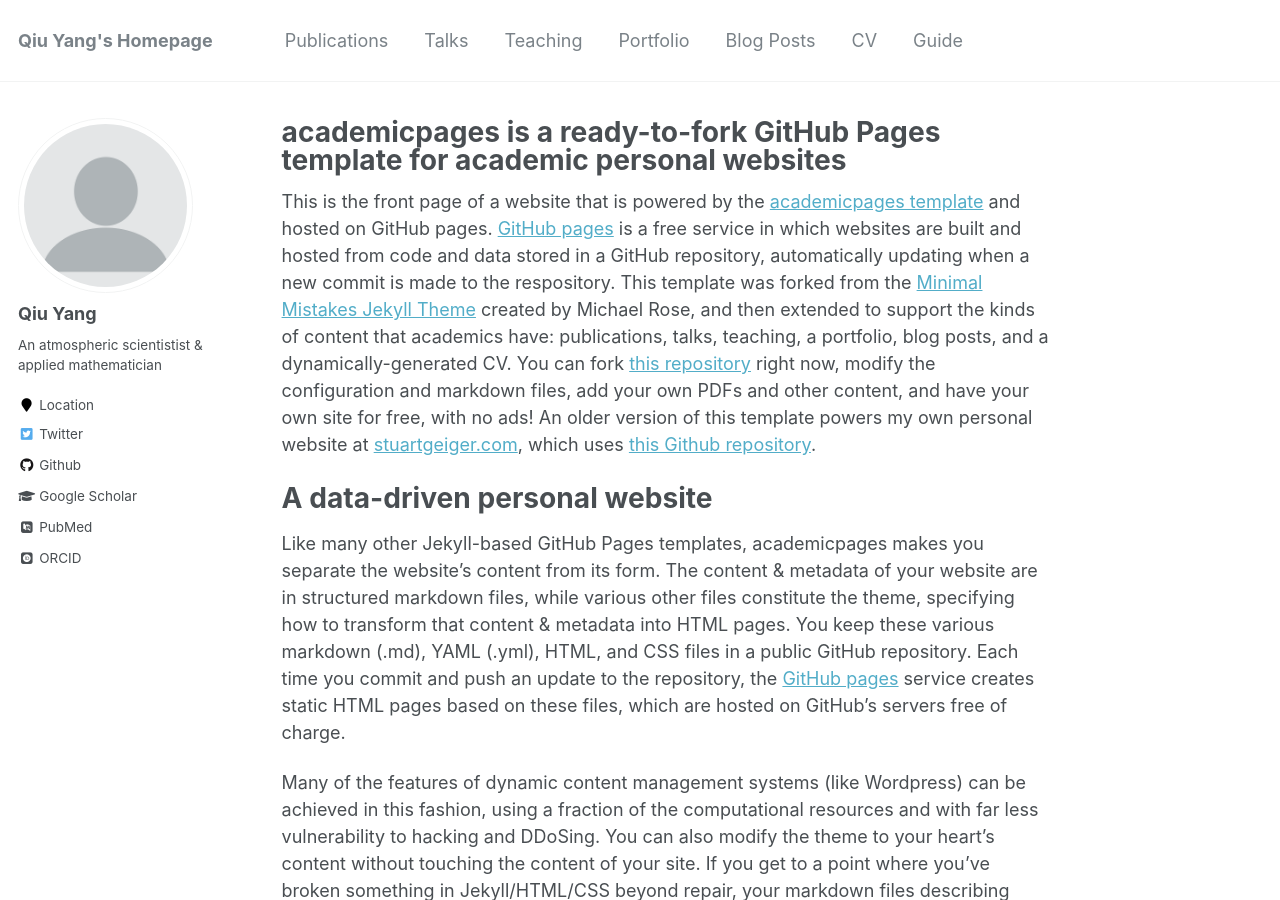
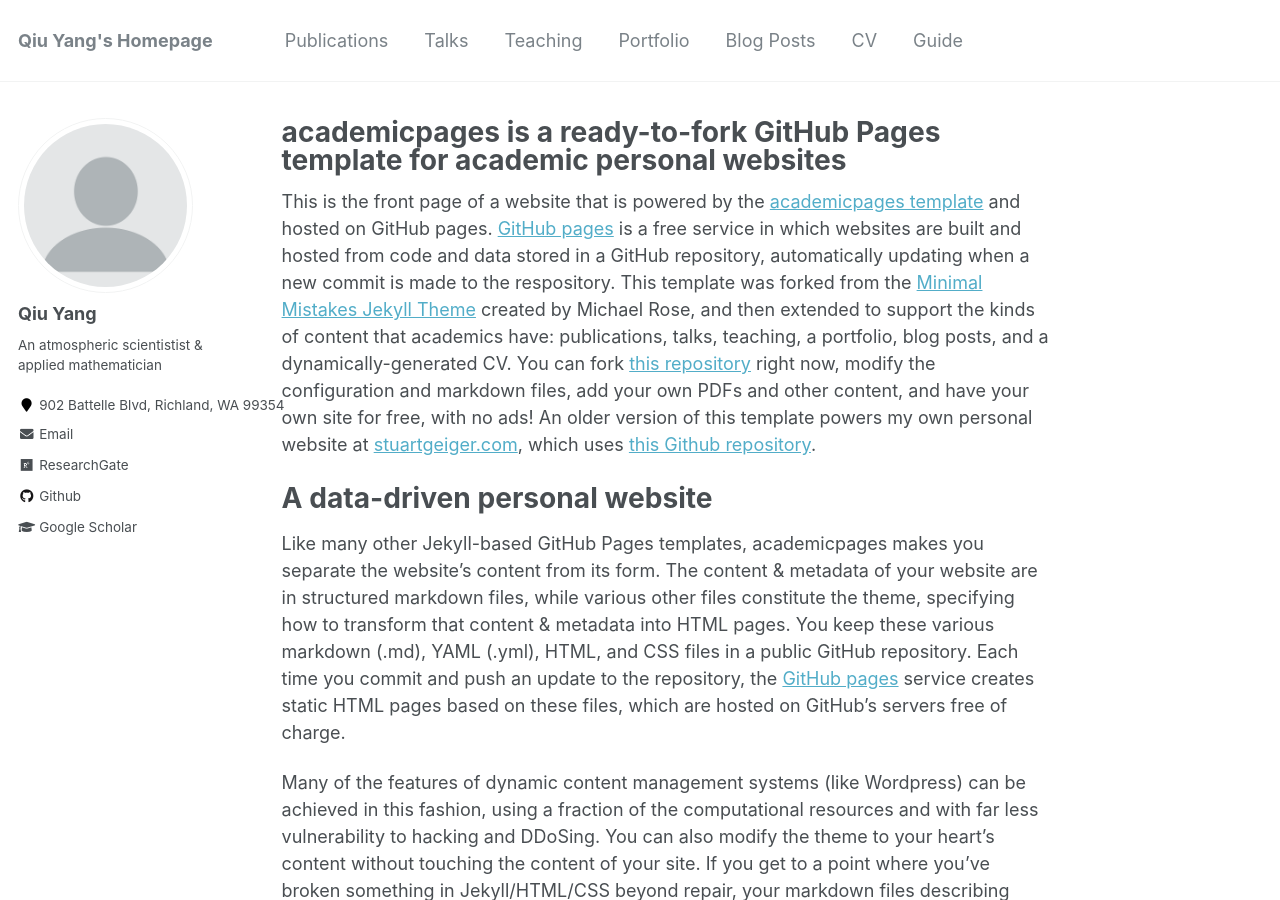
Before and after one commit to qiuyang50/qiuyang50.github.io, a Jekyll site: the page built from _pages/about.md, in a window 1280 px wide and 900 px high. Built offline with Jekyll 4.4.1, drawn with Linux system fonts in a browser that asks for light colours; some web fonts are replaced.

Commit message:
Update _config.yml

```diff
--- a/_config.yml
+++ b/_config.yml
@@ -83,12 +83,12 @@
   name             : "Qiu Yang"
   avatar           : "profile.png"
   bio              : "An atmospheric scientistist & applied mathematician"
-  location         : "Location"
+  location         : "902 Battelle Blvd, Richland, WA 99354"
   employer         :
-  pubmed           : "https://www.ncbi.nlm.nih.gov/pubmed/?term=john+snow"
-  googlescholar    : "http://yourfullgooglescholarurl.com"
-  email            :
-  researchgate     :  # example: "https://www.researchgate.net/profile/yourprofile"
+  pubmed           :
+  googlescholar    : "https://scholar.google.com/citations?hl=en&user=MzMRC04AAAAJ"
+  email            : "qiuyang50@gmail.com"
+  researchgate     : "https://www.researchgate.net/profile/Qiu_Yang4"
   uri              :
   bitbucket        :
   codepen          :
@@ -96,20 +96,20 @@
   flickr           :
   facebook         :
   foursquare       :
-  github           : "academicpages"
+  github           : "https://github.com/qiuyang50"
   google_plus      :
   keybase          :
   instagram        :
   impactstory      : #"https://profiles.impactstory.org/u/xxxx-xxxx-xxxx-xxxx"
   lastfm           :
   linkedin         :
-  orcid            : "http://orcid.org/yourorcidurl"
+  orcid            : #"http://orcid.org/yourorcidurl"
   pinterest        :
   soundcloud       :
   stackoverflow    : # http://stackoverflow.com/users/123456/username
   steam            :
   tumblr           :
-  twitter          : "replacethistwitterhandle"
+  twitter          : #"replacethistwitterhandle"
   vine             :
   weibo            :
   xing             :
```
